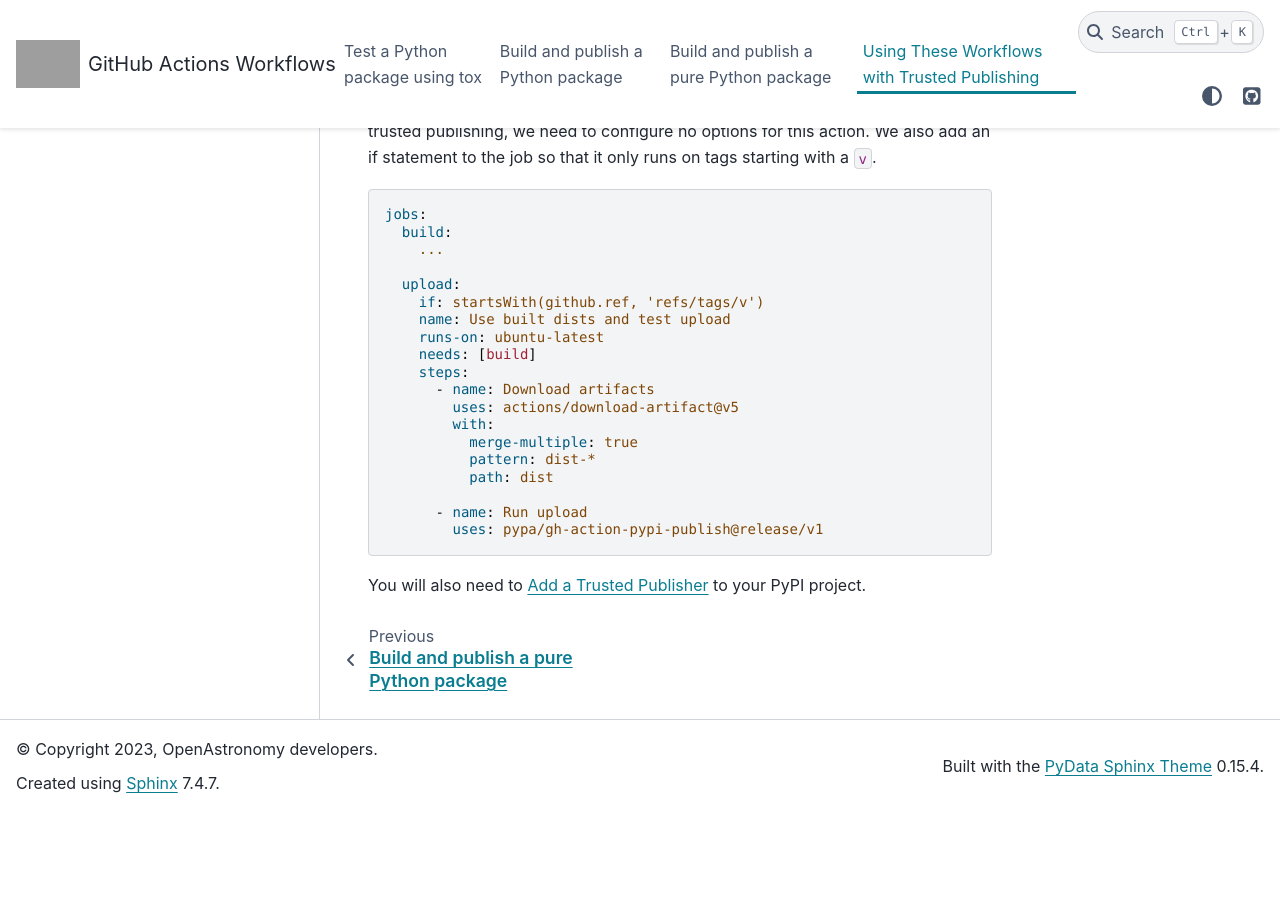
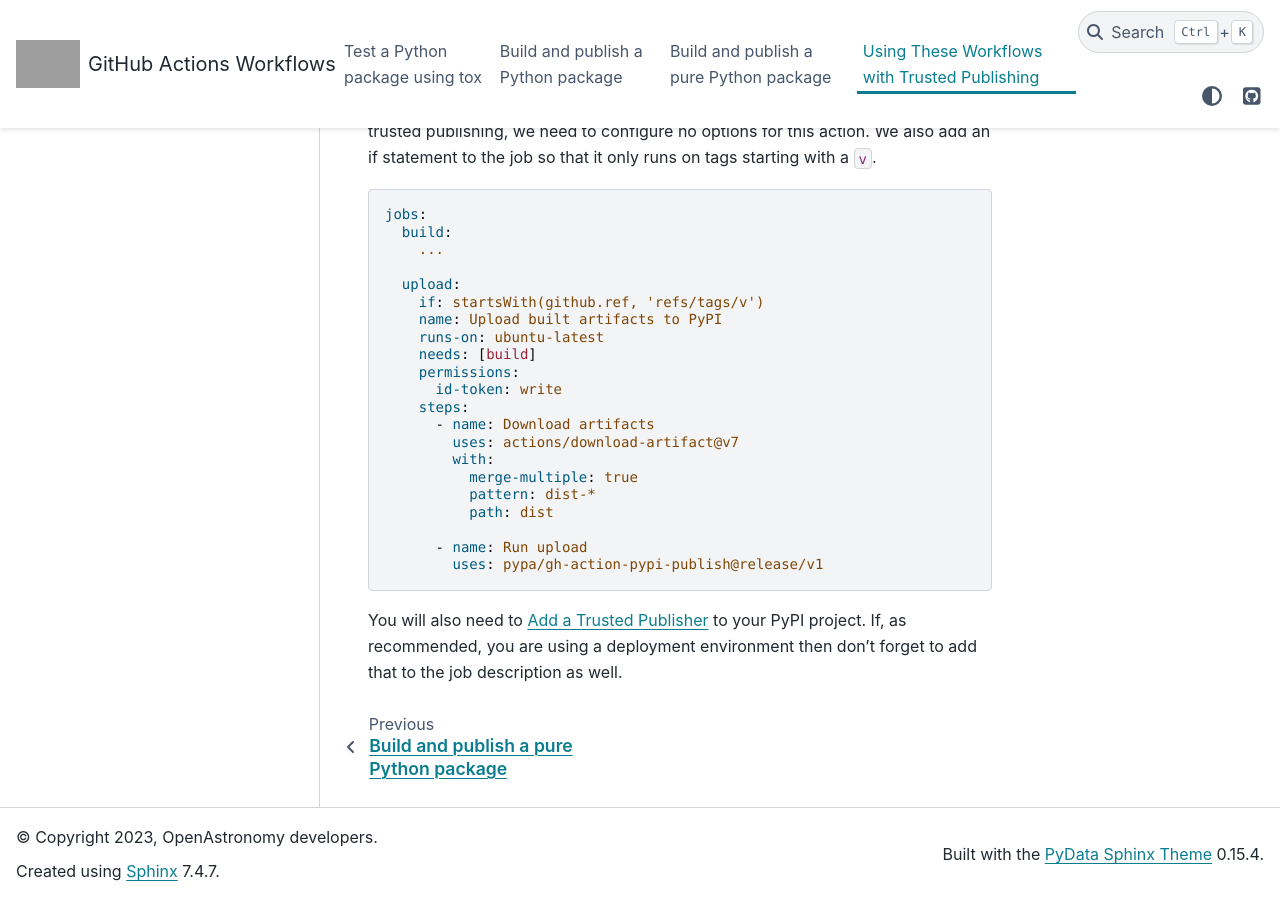
Before and after one commit to OpenAstronomy/github-actions-workflows, a Sphinx documentation site: the page built from docs/source/trusted_publishing.rst, in a window 1280 px wide and 900 px high, scrolled down 931 px. Built offline with Sphinx 7.4.7 and the PyData theme 0.15.4, drawn with Linux system fonts in a browser that asks for light colours; before the commit the page ends 1744 px from its top, so only the background shows below that; grey boxes are pictures that could not be loaded.

Commit message:
Add permissions to trusted publishing example (#349)
* Add permissions to trusted publishing example

* Add comment on environment

* Bump download-artifact

```diff
--- a/docs/source/trusted_publishing.rst
+++ b/docs/source/trusted_publishing.rst
@@ -43,12 +43,14 @@
 
      upload:
        if: startsWith(github.ref, 'refs/tags/v')
-       name: Use built dists and test upload
+       name: Upload built artifacts to PyPI
        runs-on: ubuntu-latest
        needs: [build]
+       permissions:
+         id-token: write
        steps:
          - name: Download artifacts
-           uses: actions/download-artifact@v5
+           uses: actions/download-artifact@v7
            with:
              merge-multiple: true
              pattern: dist-*
@@ -59,3 +61,4 @@
 
 
 You will also need to `Add a Trusted Publisher <https://docs.pypi.org/trusted-publishers/adding-a-publisher/>`__ to your PyPI project.
+If, as recommended, you are using a deployment environment then don't forget to add that to the job description as well.
```
Also changed, not shown: 2 other files.
